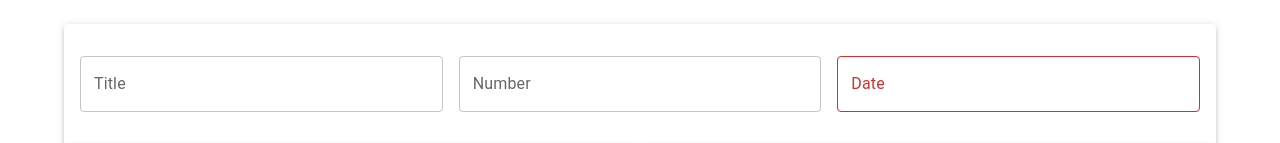
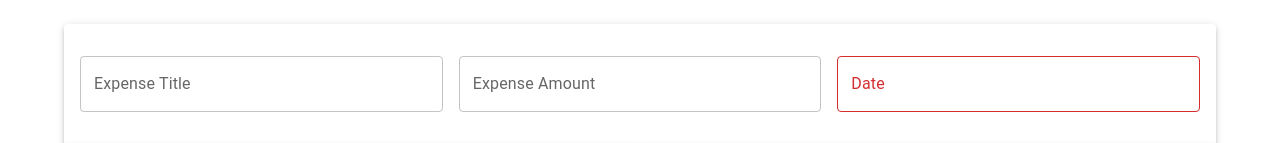
Before and after one commit to tanishbaansal/Expense-Tracker, a React (Create React App) app: page / in a window 1280 px wide. Both pictures are taken after a click on the button "ADD NEW EXPENSE". Shown: the top 143 px of the page. Built offline with nearby package versions, Linux system fonts and the light colour scheme.

Commit message:
small bug fix

```diff
--- a/src/components/NewExpense/ExpenseForm.js
+++ b/src/components/NewExpense/ExpenseForm.js
@@ -22,7 +22,7 @@ const ExpenseForm = (props) => {
 			event.preventDefault();
 			const expenseData = {
 				title: enteredTitle,
-				amount: enteredAmount,
+				amount: +enteredAmount,
 				date: new Date(enteredDate),
 			};
 			props.onSaveExpenseData(expenseData);
@@ -39,7 +39,7 @@ const ExpenseForm = (props) => {
 						<TextField
 							fullWidth
 							id='standard-basic'
-							label='Title'
+							label='Expense Title'
 							value={enteredTitle}
 							onChange={titleChangeHandler}
 						/>
@@ -48,7 +48,7 @@ const ExpenseForm = (props) => {
 						<TextField
 							fullWidth
 							id='outlined-number'
-							label='Number'
+							label='Expense Amount'
 							type='number'
 							value={enteredAmount}
 							onChange={amountChangeHandler}
```
